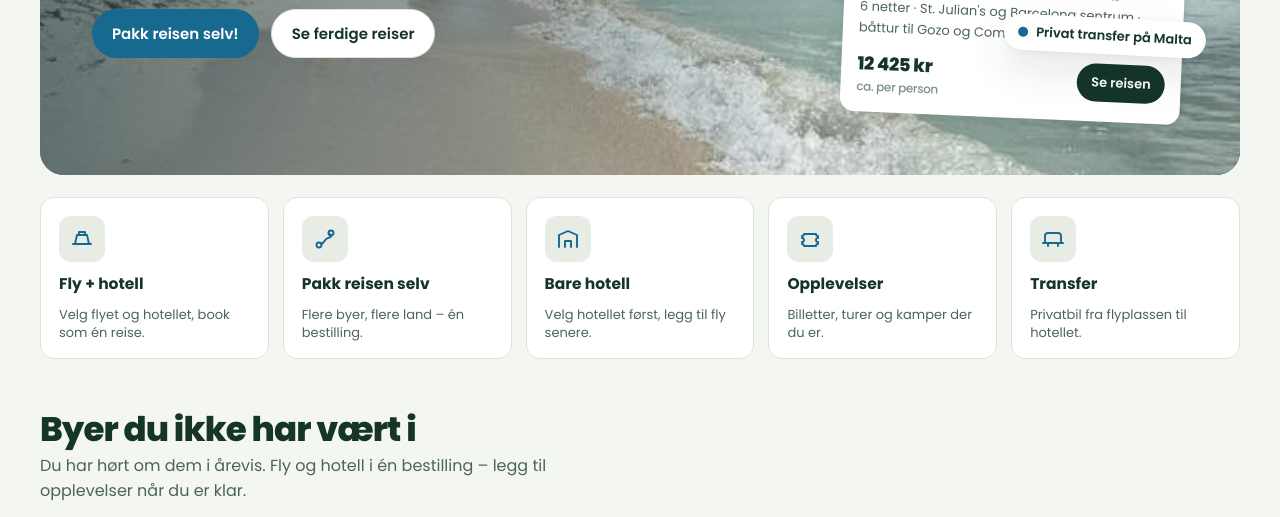
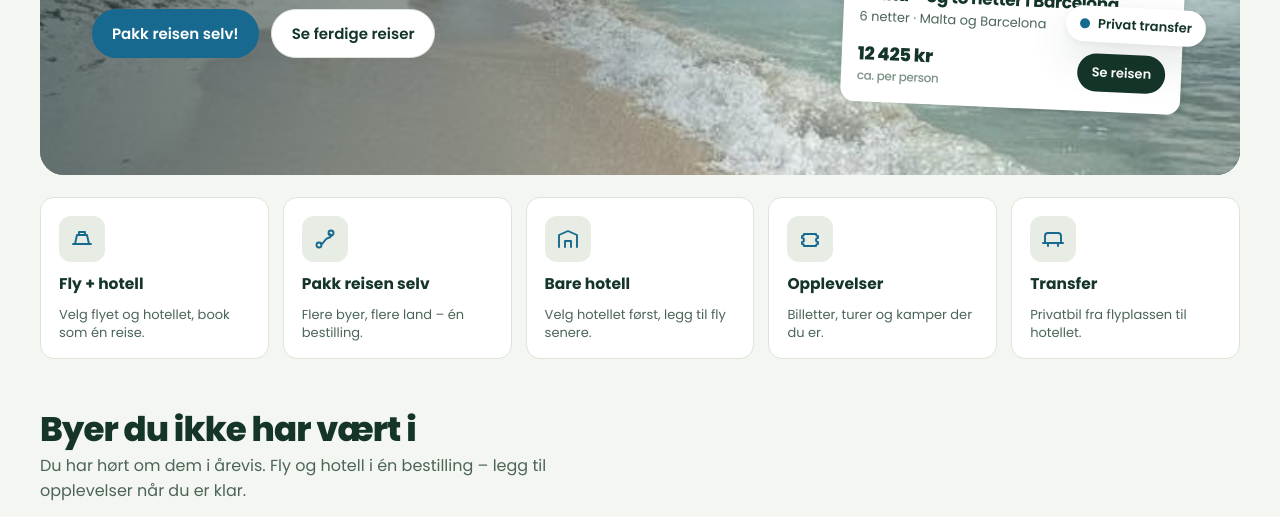
Before and after one commit to nordictravelservices/vagonto-site, a plain HTML site: page index.html in a window 1280 px wide. Shown: the part 430-947 px from the top of the page. Drawn offline with Linux system fonts and the light colour scheme.

Commit message:
Hero-kort Malta: kortere tekst så merkelappen ikke dekker den
Co-Authored-By: Claude Opus 5.5 <noreply@anthropic.com>
Claude-Session: https://claude.ai/code/session_01Eg54ujUowLfN17xmwbg9Ne

```diff
--- a/index.html
+++ b/index.html
@@ -40,11 +40,11 @@
         <img src="https://cdn.travelconline.com/images/fit-in/800x0/filters:quality(75):strip_metadata():format(webp)/https%3A%2F%2Ftr2storage.blob.core.windows.net%2Fimagenes%2Fv90WpRZ5vf95-Zlbgi8Thz7GCdfJ.jpeg" alt="Mdina på Malta">
         <div class="b">
           <h3>Malta – og to netter i Barcelona</h3>
-          <div class="m">6 netter · St. Julian's og Barcelona sentrum · båttur til Gozo og Comino</div>
+          <div class="m">6 netter · Malta og Barcelona</div>
           <div class="f"><span class="pris">12 425 kr<small>ca. per person</small></span><span class="btn btn-ink" style="padding:9px 14px;font-size:13px">Se reisen</span></div>
         </div>
       </a>
-      <span class="chip c2"><i style="background:var(--hot)"></i>Privat transfer på Malta</span>
+      <span class="chip c2"><i style="background:var(--hot)"></i>Privat transfer</span>
     </div>
   </div>
 </section>
```
